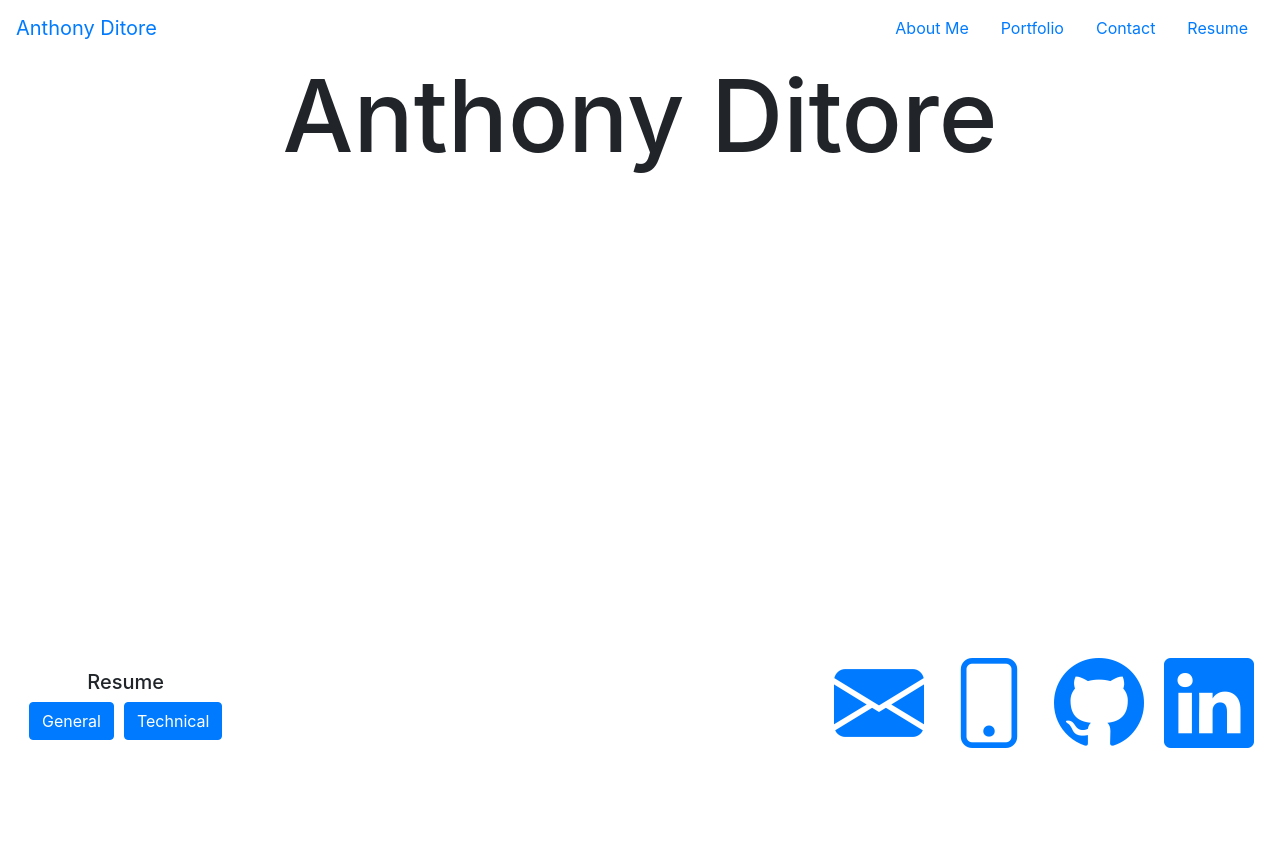
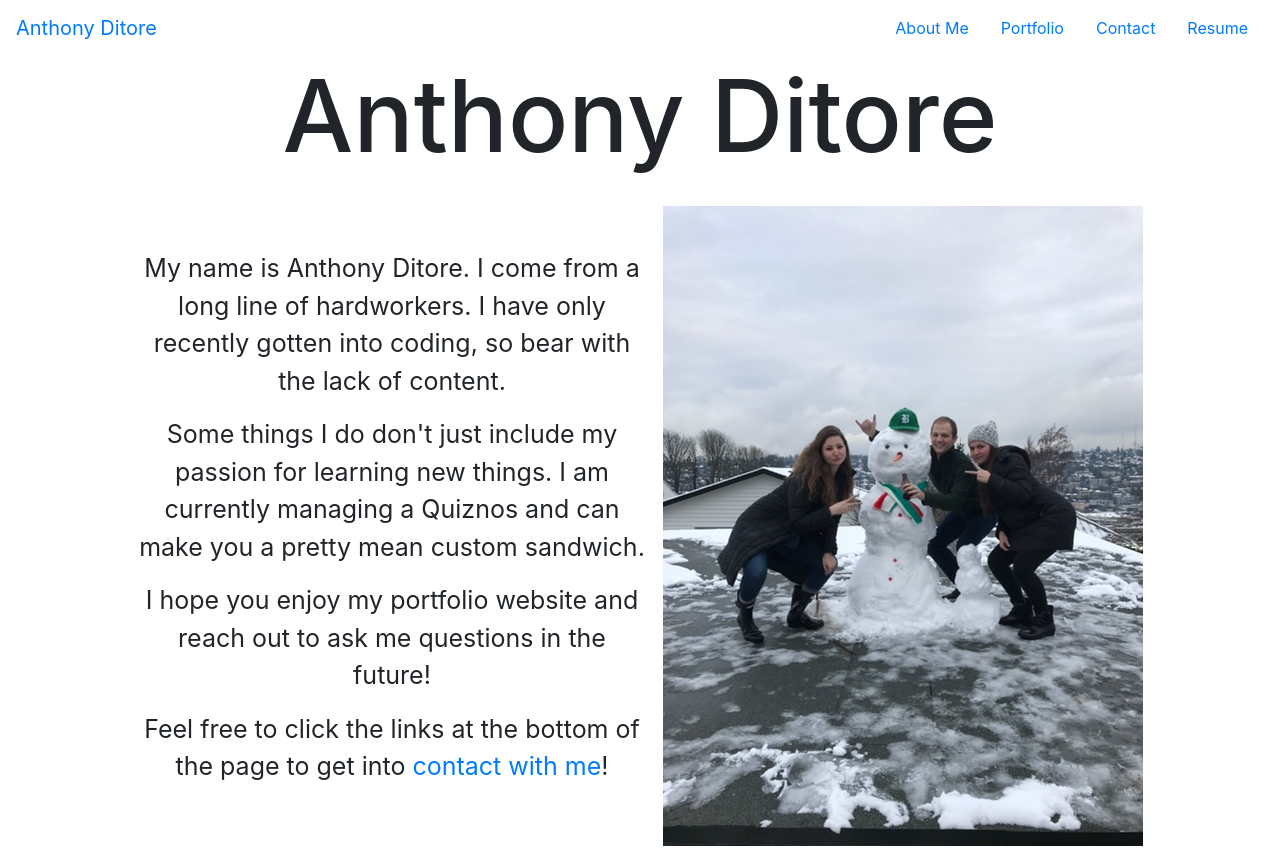
Before and after one commit to aditore/reactPortfolio, a React (Create React App) app: page /reactPortfolio/aboutMe in a window 1280 px wide. Shown: the top 848 px of the page. Before the commit the page ends 800 px from the top, so only its background shows below. Built offline with nearby package versions, Linux system fonts and the light colour scheme.

Commit message:
fixing more links

```diff
--- a/src/App.js
+++ b/src/App.js
@@ -21,11 +21,11 @@ function App() {
       <Header />
       <main>
       <Routes>
-        <Route path="/reactPortfolio" element={<Home />} />
-        <Route path="/aboutMe" element={<AboutMePage />} />
-        <Route path="/myWork" element={<MyWork />} />
-        <Route path="/contact" element={<ContactForm />} />
-        <Route path="/resume" element={<ResumePage />} />
+        <Route path="/reactPortfolio/" element={<Home />} />
+        <Route path="/reactPortfolio/aboutMe" element={<AboutMePage />} />
+        <Route path="/reactPortfolio/myWork" element={<MyWork />} />
+        <Route path="/reactPortfolio/contact" element={<ContactForm />} />
+        <Route path="/reactPortfolio/resume" element={<ResumePage />} />
       </Routes>
       </main>
       <Footer />
--- a/src/components/aboutMe.js
+++ b/src/components/aboutMe.js
@@ -7,7 +7,7 @@ function AboutMePage(props) {
                 <p>My name is Anthony Ditore. I come from a long line of hardworkers. I have only recently gotten into coding, so bear with the lack of content.</p>
                 <p>Some things I do don't just include my passion for learning new things. I am currently managing a Quiznos and can make you a pretty mean custom sandwich.</p>
                 <p>I hope you enjoy my portfolio website and reach out to ask me questions in the future!</p>
-                <p>Feel free to click the links at the bottom of the page to get into <a href="/contact">contact with me</a>!</p>
+                <p>Feel free to click the links at the bottom of the page to get into <a href="/reactPortfolio/contact">contact with me</a>!</p>
             </section>
             <img className='siblingsImage px-2' alt="siblings" src='./images/png/snow_sibling.png'></img>
         </div>
--- a/src/components/home.js
+++ b/src/components/home.js
@@ -6,8 +6,8 @@ function Home() {
             <img className="twinsImage" alt="twins" src="./images/jpg/twins.jpg"></img>
             <section className="homePage col-9">
                 <p>Hello! My name is Anthony Ditore! Welcome to my website!</p>
-                <p>Please read <a href="/aboutMe">about me</a> and take a gander at my <a href="/myWork">works</a>!</p>
-                <p>Feel free to <a href="/contact">contact me</a> if you have an opportunity or would like to collaborate!</p>
+                <p>Please read <a href="/reactPortfolio/aboutMe">about me</a> and take a gander at my <a href="/reactPortfolio/myWork">works</a>!</p>
+                <p>Feel free to <a href="/reactPortfolio/contact">contact me</a> if you have an opportunity or would like to collaborate!</p>
             </section>
         </div>
     )
--- a/src/components/navbar.js
+++ b/src/components/navbar.js
@@ -8,16 +8,16 @@ function NavbarTop(props) {
             <NavLink className='navbar-brand' to='/reactPortfolio'>Anthony Ditore</NavLink>
                 <ul className='navbar-nav'>
                     <li className='nav-item px-2'>
-                        <NavLink className='nav-link' to='/aboutMe'>About Me</NavLink>
+                        <NavLink className='nav-link' to='/reactPortfolio/aboutMe'>About Me</NavLink>
                     </li>
                     <li className='nav-item px-2'>
-                        <NavLink className='nav-link' to='/myWork'>Portfolio</NavLink>
+                        <NavLink className='nav-link' to='/reactPortfolio/myWork'>Portfolio</NavLink>
                     </li>
                     <li className='nav-item px-2'>
-                        <NavLink className='nav-link' to='/contact'>Contact</NavLink>
+                        <NavLink className='nav-link' to='/reactPortfolio/contact'>Contact</NavLink>
                     </li>
                     <li className='nav-item px-2'>
-                        <NavLink className='nav-link' to='/resume'>Resume</NavLink>
+                        <NavLink className='nav-link' to='/reactPortfolio/resume'>Resume</NavLink>
                     </li>
                 </ul>
         </nav>
```
